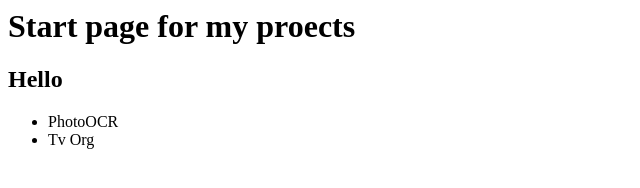
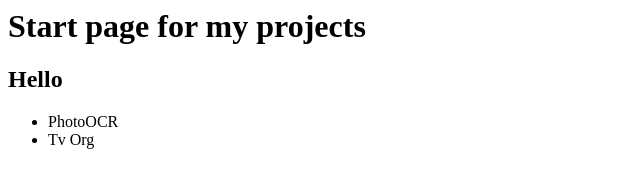
Before and after one commit to alexfrompiter/alexfrompiter.github.io, a plain HTML site: page index.html in a window 1280 px wide. Shown: the full height of the page, 0-640 px from the left. Drawn offline with Linux system fonts and the light colour scheme.

Commit message:
fix syntax error

```diff
--- a/index.html
+++ b/index.html
@@ -1,7 +1,7 @@
 <html>
 <body>
 
-<h1>Start page for my proects</h1>
+<h1>Start page for my projects</h1>
 <h2>Hello</h2>
 <ul>
 <li>PhotoOCR</li>
```
